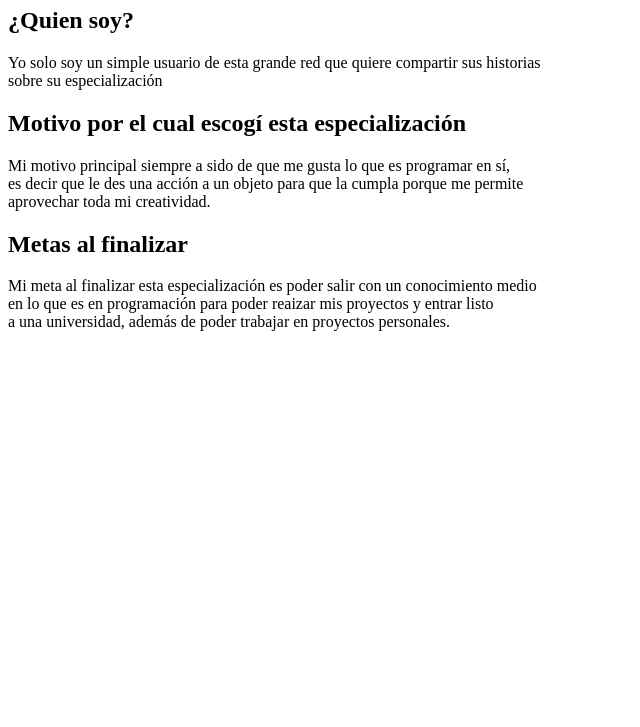
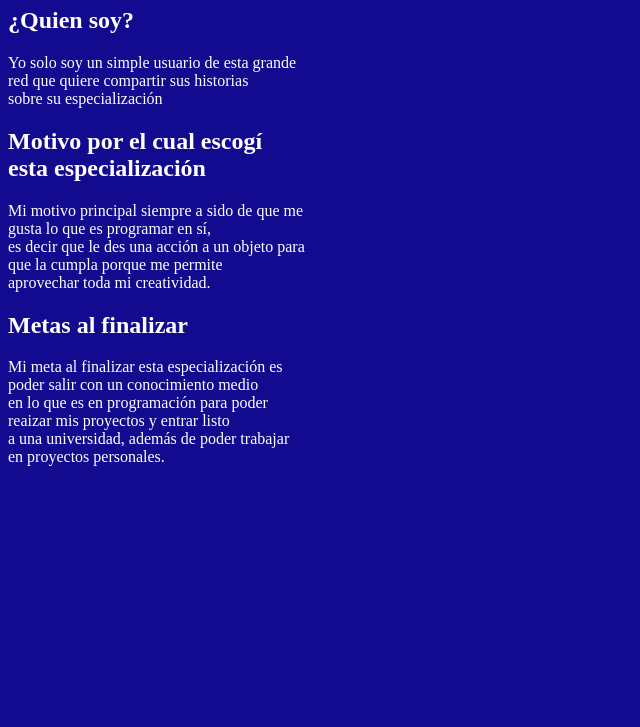
Before and after one commit to Jhonars1703/Primer_Proyecto_Grande, a plain HTML site: page index.html in a window 1280 px wide. Shown: the part 73-800 px from the top of the page, without its empty margins (0-640 px from the left). Drawn offline with Linux system fonts and the light colour scheme.

Commit message:
Pequeños detalles

```diff
--- a/index.html
+++ b/index.html
@@ -1,6 +1,15 @@
 <!DOCTYPE html>
-<html>
+<html style="background-color: #120A8F;">
     <head>
+        <style>
+            div{
+            background-color: transparent;
+            width: 300px;
+            border: 15 px black;
+            padding: 50 px;
+            margin: 20 px;
+            }
+        </style>
         <meta charset="utf-8"/>
         <meta name="author" content="Jhonars"/>
         <meta name="description" content="Proyecto de una página web">
@@ -8,30 +17,36 @@
     </head>
     <body>
         <header>
-            <h1>Blog de un estudiante de informática</h1>
+            <h1 style="color: white" >Blog de un estudiante de informática</h1>
         </header>
         <section>
+                <div>
                     <article>
-                <h2>¿Quien soy?</h2>
-                <p>Yo solo soy un simple usuario de esta grande red que quiere compartir sus historias <br>
+                        <h2 style="color: white">¿Quien soy?</h2>
+                        <ps style="color: white">Yo solo soy un simple usuario de esta grande red que quiere compartir sus historias <br>
                             sobre su especialización
                         </p>
                     </article>
+                </div>
+                <div>
                     <article>
-                <h2>Motivo por el cual escogí esta especialización</h2>
-                <p>Mi motivo principal siempre a sido de que me gusta lo que es programar en sí,<br>
+                        <h2 style="color: white">Motivo por el cual escogí esta especialización</h2>
+                        <p style="color: white">Mi motivo principal siempre a sido de que me gusta lo que es programar en sí,<br>
                             es decir que le des una acción a un objeto para que la cumpla porque me permite<br>
                             aprovechar toda mi creatividad.
                         </p>
                     </article>
+                </div>
+                <div>
                     <article>
-                <h2>Metas al finalizar</h2>
-                <p>
+                        <h2 style="color: white">Metas al finalizar</h2>
+                        <p style="color: white">
                             Mi meta al finalizar esta especialización es poder salir con un conocimiento medio<br>
                             en lo que es en programación para poder reaizar mis proyectos y entrar listo <br>
                             a una universidad, además de poder trabajar en proyectos personales.
                         </p>
                     </article>
+                </div>
         </section>
         <footer>
 
```
Lines whose indentation alone changed are shown as unchanged.
